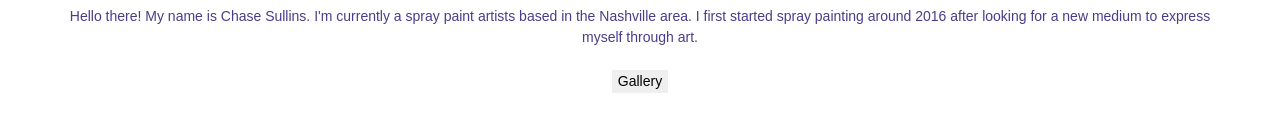
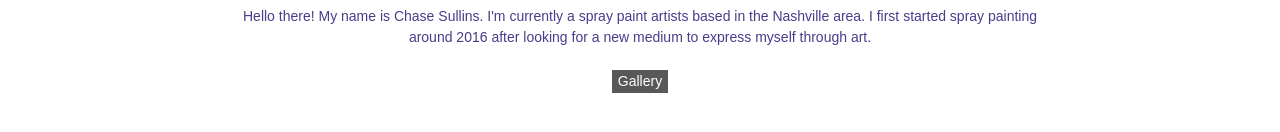
Before and after one commit to ChaseSully222/FrontEnd-Capstone, a React (Create React App) app: page /aboutme in a window 1280 px wide. Shown: the part 260-392 px from the top of the page. Built offline with nearby package versions, Linux system fonts and the light colour scheme; no server answers.

Commit message:
cleaned up some unused code

```diff
--- a/src/components/ApplicationViews.js
+++ b/src/components/ApplicationViews.js
@@ -24,7 +24,7 @@ const ApplicationViews = props => {
         exact
         path="/"
         render={props => {
-          return <Home {...props} />;
+          return <Home {...props}  />;
         }}
       />
       <Route
--- a/src/components/aboutme/AboutMe.css
+++ b/src/components/aboutme/AboutMe.css
@@ -1,20 +1,21 @@
 .aboutme-section {
   text-align: center;
   color: rgb(255, 255, 255);
-  margin: 0px 20px;
-  padding: 100px 20px;
-}
+  margin: 0px 160px;
+  padding: 100px 60px;
+  }
 
 .btn {
-  color: rgb(0, 0, 0);
+  color: rgb(255, 255, 255);
   cursor: pointer;
   text-decoration: none;
   border: none;
   margin: 1px;
   transition: .8s;
+  background: rgb(88, 88, 88);
 }
 
 .btn:hover {
-    color: white;
+    color: black;
   background-color:  #b9b9b938 ;
 }
--- a/src/components/gallery/GalleryList.js
+++ b/src/components/gallery/GalleryList.js
@@ -28,7 +28,7 @@ const GalleryList = props => {
         <hr></hr>
       </section>
       <section className="section-content">
-        {props.hasUser === true ? (
+        {props.userIsAdmin === true ? (
           <button
             type="button"
             className="btn"
```
